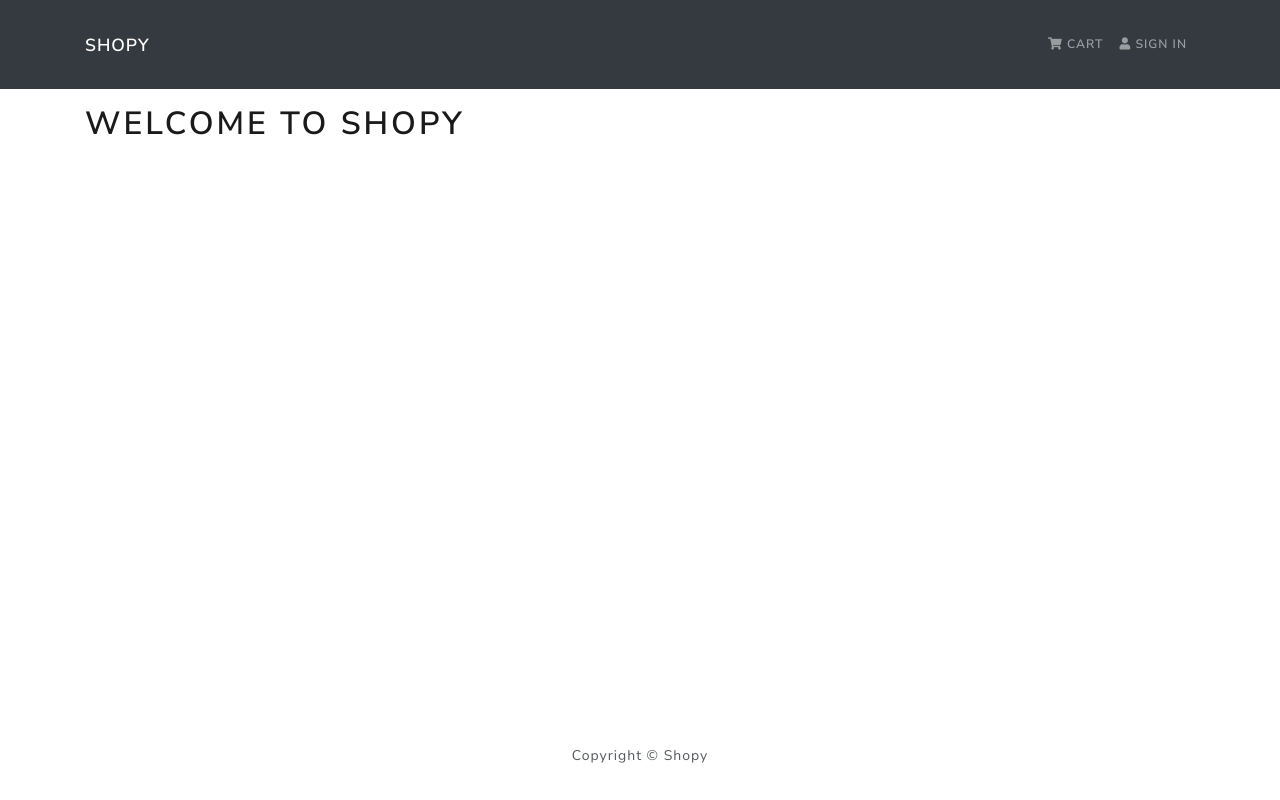
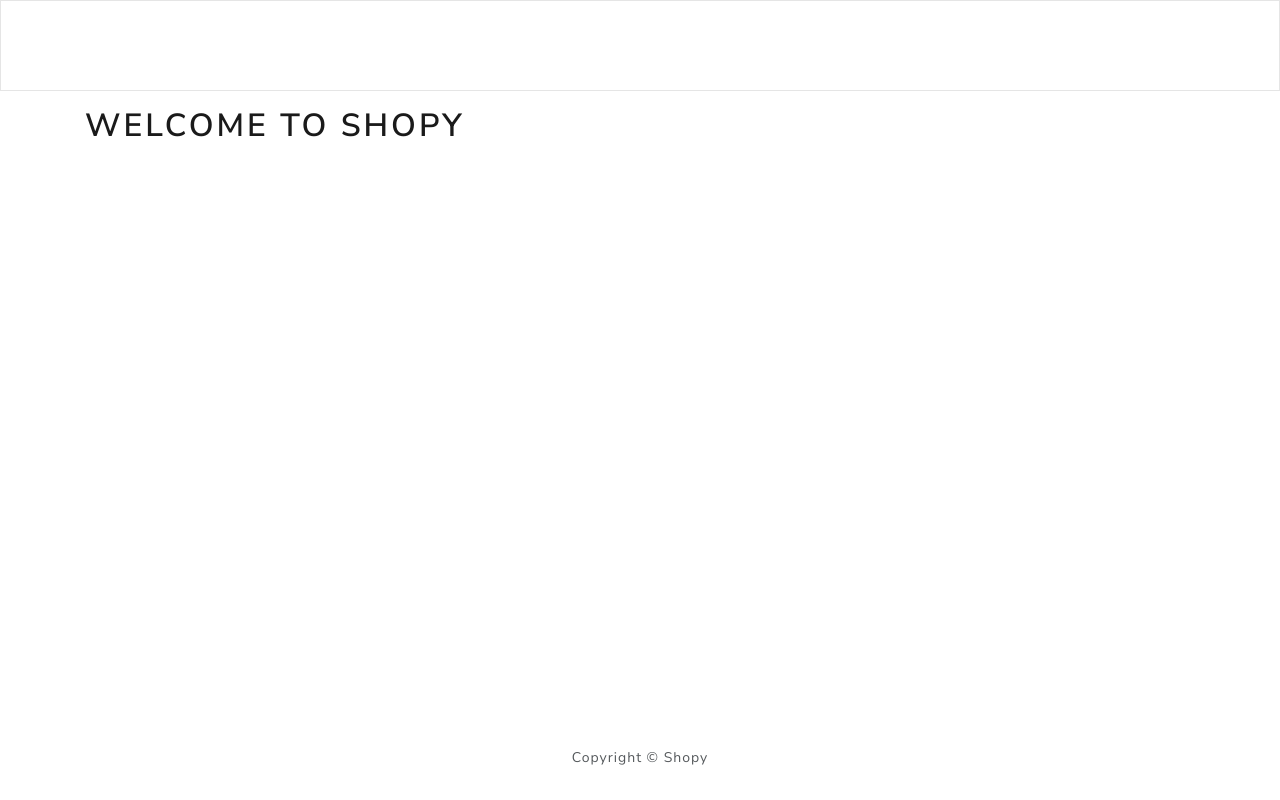
Before and after one commit to damhy/Shopy, a React (Create React App) app in the folder frontend/: page / in a window 1280 px wide. Built offline with nearby package versions, Linux system fonts and the light colour scheme.

Commit message:
header change color

```diff
--- a/frontend/src/components/Header.js
+++ b/frontend/src/components/Header.js
@@ -4,7 +4,7 @@
 const Header = () => {
   return (
     <header>
-      <Navbar bg='dark' variant='dark' expand='lg' collapseOnSelect>
+      <Navbar bg='light' variant='dark' expand='lg' collapseOnSelect>
         <Container>
           <Navbar.Brand href='/'>Shopy</Navbar.Brand>
           <Navbar.Toggle aria-controls='basic-navbar-nav' />
```
